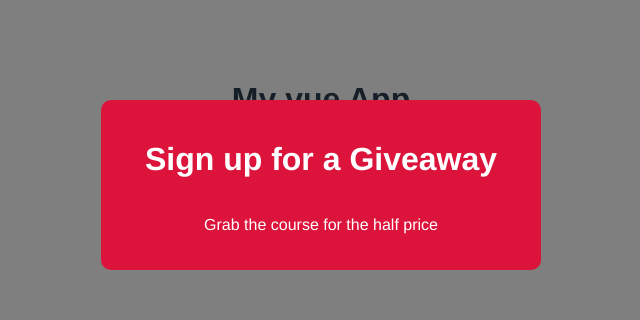
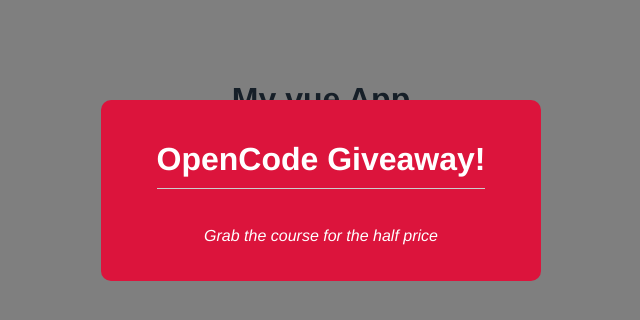
Before and after one commit to ho3inhashemi/vue, a Vue app: page / in a window 1280 px wide. Both pictures are taken after a click on the button "Show Modal". Shown: the top 320 px of the page, without its empty margins (319-959 px from the left). Built offline with nearby package versions, Linux system fonts and the light colour scheme.

Commit message:
passed html tags and its content to the child component

```diff
--- a/src/App.vue
+++ b/src/App.vue
@@ -2,7 +2,10 @@
 <h1>{{title}}</h1>
 <p> welcome... </p>
 <div v-if="showModal">
-<modal :header="header" :text="text" theme="sale" @close="changeModal"/>
+<modal theme="sale" @close="changeModal">
+  <h1>OpenCode Giveaway!</h1>
+  <p>Grab the course for the half price</p>
+</modal>
 </div>
 <button @click="changeModal"> Show Modal </button>
 </template>
--- a/src/components/Modal.vue
+++ b/src/components/Modal.vue
@@ -1,17 +1,14 @@
 <template>
     <div class="backdrop" @click.self="closeModal">
         <div class="modal" :class="{sale: theme == 'sale'}">
-            <h1>{{header}}</h1>
-            <p>
-                {{text}}
-            </p>
+            <slot></slot>
         </div>
     </div>
 </template>
 
 <script>
 export default {
-    props: ['header','text' ,'theme'],
+    props: ['theme'],
     methods: {
         closeModal(){
             //using emit for creating a customized event
```
